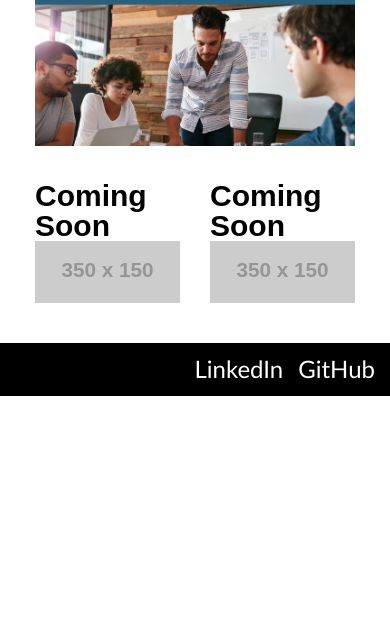
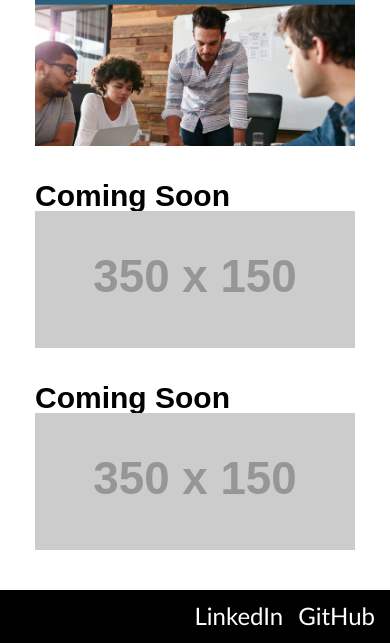
Before and after one commit to Deiontre10/best-portfolio, a plain HTML site: page index.html in a window 390 px wide. Shown: the part 595-1238 px from the top of the page. Before the commit the page ends 991 px from the top, so only its background shows below. Drawn offline with Linux system fonts and the light colour scheme; placeholder pictures from the web are drawn by us.

Commit message:
updated media screen

```diff
--- a/assets/css/style.css
+++ b/assets/css/style.css
@@ -114,4 +114,12 @@ footer a {
         flex-direction: column;
         align-items: center;
     }
+
+    #work {
+        flex-direction: column;
+    }
+
+    #work article {
+        width: 100%;
+    }
 }
```
